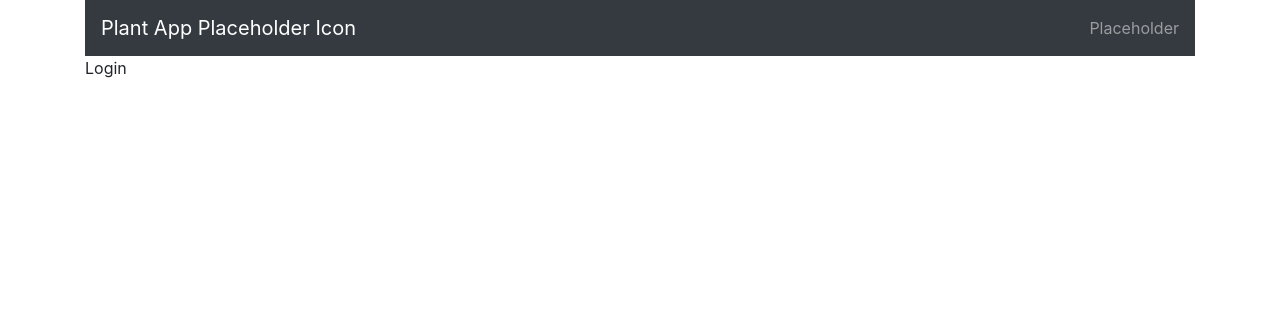
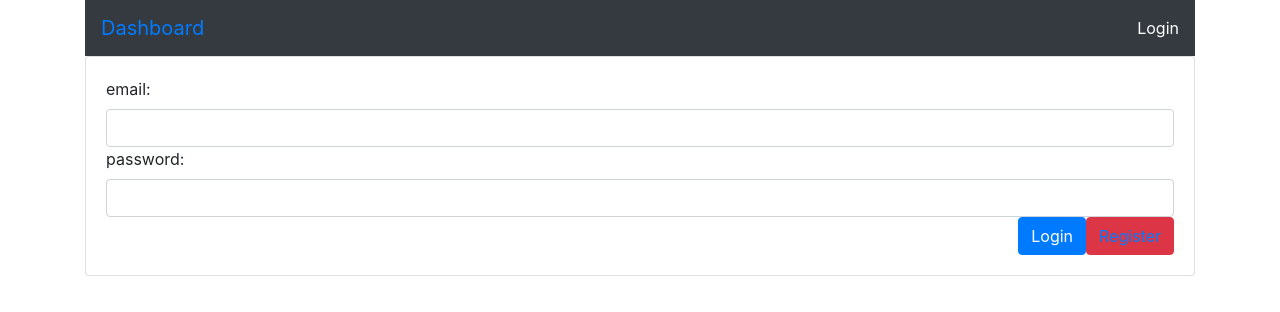
Before and after one commit to duyhtruong/plant, a React (Create React App) app: page / in a window 1280 px wide. Shown: the top 312 px of the page. Built offline with nearby package versions, Linux system fonts and the light colour scheme.

Commit message:
user model and login auth

```diff
--- a/src/components/App.js
+++ b/src/components/App.js
@@ -7,6 +7,7 @@ import Dashboard from './Dashboard';
 import Login from './Login';
 import AddPlant from './plantFolder/AddPlant';
 import EditPlant from './plantFolder/EditPlant';
+import Register from './Register';
 
 import { Router, Route, Switch } from 'react-router-dom';
 import history from '../history';
@@ -24,6 +25,7 @@ class App extends React.Component{
                         <Route path ='/dashboard' exact component={Dashboard}/>
                         <Route path ='/add' exact component={AddPlant}/>
                         <Route path ='/plant/:id' exact component={EditPlant}/>
+                        <Route path ='/register/' exact component ={Register}/>
                     </Switch>
                 </Container>
             </Router>
--- a/src/components/Header.js
+++ b/src/components/Header.js
@@ -1,17 +1,18 @@
 import React from 'react'
 
 import Navbar from 'react-bootstrap/Navbar';
+import { Link } from 'react-router-dom';
 
 class Header extends React.Component{
     render(){
         return(
             <div>
                 <Navbar bg="dark" variant="dark">
-                    <Navbar.Brand href="#home">Plant App Placeholder Icon</Navbar.Brand>
+                    <Navbar.Brand><Link to='/dashboard'>Dashboard</Link></Navbar.Brand>
                     <Navbar.Toggle />
                         <Navbar.Collapse className="justify-content-end">
                         <Navbar.Text>
-                            Placeholder
+                            <Link to='/'>Login</Link>
                         </Navbar.Text>
                     </Navbar.Collapse>
                 </Navbar>
--- a/src/components/Login.js
+++ b/src/components/Login.js
@@ -1,10 +1,12 @@
 import React from 'react'
+import LoginForm from './LoginForm';
+
 
 class Login extends React.Component{
     render(){
         return(
             <div>
-                Login
+                <LoginForm />
             </div>
         )
     }
--- /dev/null
+++ b/src/components/LoginForm.js
@@ -0,0 +1,61 @@
+import React from 'react';
+import { Field, reduxForm  } from 'redux-form';
+import { Link } from 'react-router-dom';
+
+import Card from 'react-bootstrap/Card'
+import FormControl from 'react-bootstrap/FormControl';
+import Button from 'react-bootstrap/Button';
+
+const renderCustomForm = ({input, type})=>{
+    return(<FormControl
+         type={type}
+         value={input.value}
+         onChange={input.onChange}
+     />
+    )
+ }
+
+const LoginForm = (props) => {
+
+
+        return(
+            <Card>
+            <Card.Body>
+            <form >
+                <div>
+                    <label>email:</label>
+                    <Field
+                        name='email'
+                        component={renderCustomForm}
+                        type='text'
+
+
+                    />
+                </div>
+
+                <div>
+                <label>password:</label>
+                <Field
+                    name='password'
+                    component={renderCustomForm}
+                    type='text'
+
+
+                />
+                </div>
+                <div className='plantFormButtons'>
+                    <Button variant='primary'>Login</Button>
+                    <Button variant='danger'>
+                        <Link to='/register'>Register</Link>
+                    </Button>
+                </div>
+            </form>
+            </Card.Body>
+            </Card>
+        );
+
+}
+
+export default reduxForm({
+    form: 'loginForm'
+})(LoginForm);
--- /dev/null
+++ b/src/components/Register.js
@@ -0,0 +1,14 @@
+import React from 'react';
+import RegisterForm from './RegisterForm';
+
+class Register extends React.Component{
+    render(){
+        return(
+            <div>
+                <RegisterForm />
+            </div>
+        )
+    }
+}
+
+export default Register;
--- /dev/null
+++ b/src/components/RegisterForm.js
@@ -0,0 +1,71 @@
+import React from 'react';
+import { Field, reduxForm  } from 'redux-form';
+
+
+import Card from 'react-bootstrap/Card'
+import FormControl from 'react-bootstrap/FormControl';
+import Button from 'react-bootstrap/Button';
+
+const renderCustomForm = ({input, type})=>{
+    return(<FormControl
+         type={type}
+         value={input.value}
+         onChange={input.onChange}
+     />
+    )
+ }
+
+const RegisterForm = (props) => {
+
+
+        return(
+            <Card>
+            <Card.Body>
+            <form >
+
+            <div>
+                    <label>name:</label>
+                    <Field
+                        name='name'
+                        component={renderCustomForm}
+                        type='text'
+
+
+                    />
+                </div>
+
+                <div>
+                    <label>email:</label>
+                    <Field
+                        name='email'
+                        component={renderCustomForm}
+                        type='text'
+
+
+                    />
+                </div>
+
+                <div>
+                <label>password:</label>
+                <Field
+                    name='password'
+                    component={renderCustomForm}
+                    type='text'
+
+
+                />
+                </div>
+                <div className='plantFormButtons'>
+                    <Button variant='primary'>Submit</Button>
+
+                </div>
+            </form>
+            </Card.Body>
+            </Card>
+        );
+
+}
+
+export default reduxForm({
+    form: 'registerForm'
+})(RegisterForm);
```
